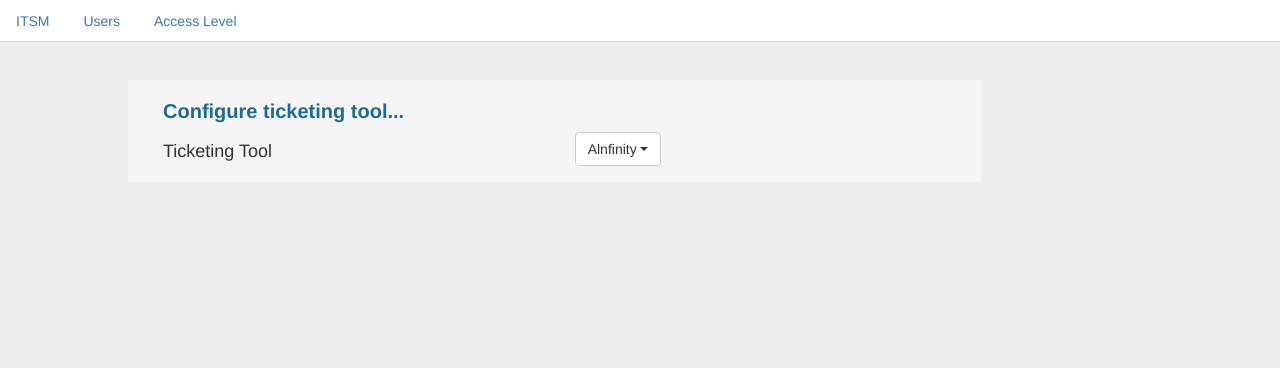
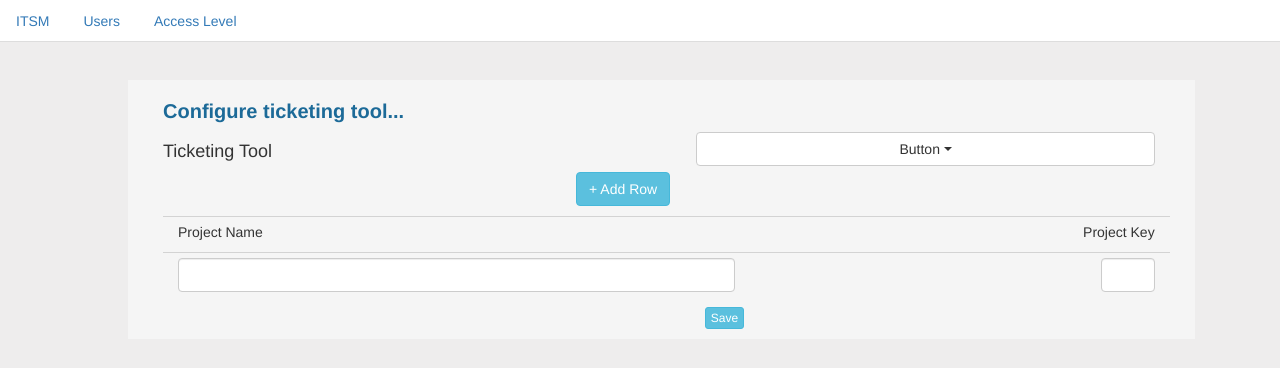
Before and after one commit to sudheermayi/WorkingProjects, a Django app: page /home/ in a window 1280 px wide. Shown: the top 368 px of the page. Run offline with Django 3.2, Linux system fonts and the light colour scheme; some libraries are stand-ins or nearby versions.

Commit message:
adding buttons and text boxes

```diff
--- a/example/example/example/templates/home.html
+++ b/example/example/example/templates/home.html
@@ -12,6 +12,14 @@
         body {
     background-color: #dcd9d978 !important;
 }
+
+.h-divider{
+ margin-top:10px;
+ margin-bottom:5px;
+ height:1px;
+ width:100%;
+ border-top:1px solid #8080804a;
+}
     </style>
 </head>
 
@@ -25,8 +33,7 @@
 
 <div class="tab-content">
     <div class="tab-pane active" id="itsm" >
-
-        <div class=" col-md-8" style="
+        <div class=" col-md-10" style="
     padding: 10px;
     padding-left: 20px;
     background-color: #f5f5f5;
@@ -41,13 +48,42 @@
 		<div class="col-xs-6">
 			<h4>Ticketing Tool</h4>
 		</div>
-            <div class="col-xs-6">
-			<button class="btn btn-default dropdown-toggle" type="button" data-toggle="dropdown">Alnfinity</button>
-		</div>
+        <div  class="col-xs-6">
+            <div class="dropdown col-xs-12">
+                <button type="button" class="btn btn-default btn-block dropdown-toggle" data-toggle="dropdown">Button</button>
+                <ul class="dropdown-menu " role="menu">
+                    <li class="col-xs-12"><a href="#">Action1</a></li>
+                    <li class="col-xs-12"><a href="#">Action2</a></li>
+                    <li class="col-xs-12"><a href="#">Action3</a></li>
+                </ul>
+            </div>
+        </div>
+        <div class="col-xs-11 text-center"><button type="button" class="btn btn-info  btn-s">+ Add Row</button></div>
+         <div class="col-xs-12">
+             <div class="h-divider"></div>
+         </div>
+         <div class="col-xs-12">
+                <div class="col-xs-6 text-left" id="project-name">Project Name</div>
+                <div class="col-xs-6 text-right" id="project-key">Project Key</div>
+         </div>
+         <div class="col-xs-12">
+             <div class="h-divider"></div>
+         </div>
 
-      </div>
+         <div class="col-xs-12">
+             <div class="form-group col-xs-7">
+                <input type="text" class="form-control" id="project-name">
+            </div>
+             <div class="form-group col-xs-1 float-right">
+                 <input type="text" align="center" class="form-control" id="project-key">
+             </div>
+         </div>
+         <div class="col-xs-7">
+            <div class="col-xs-1 float-right"><button type="button" class="btn btn-info btn-xs">Save</button></div>
+         </div>
 
     </div>
+ </div>
    <div class="tab-pane" id="users">Users Page</div>
    <div class="tab-pane" id="accesslevel">Access Level Page</div>
 </div>
```
